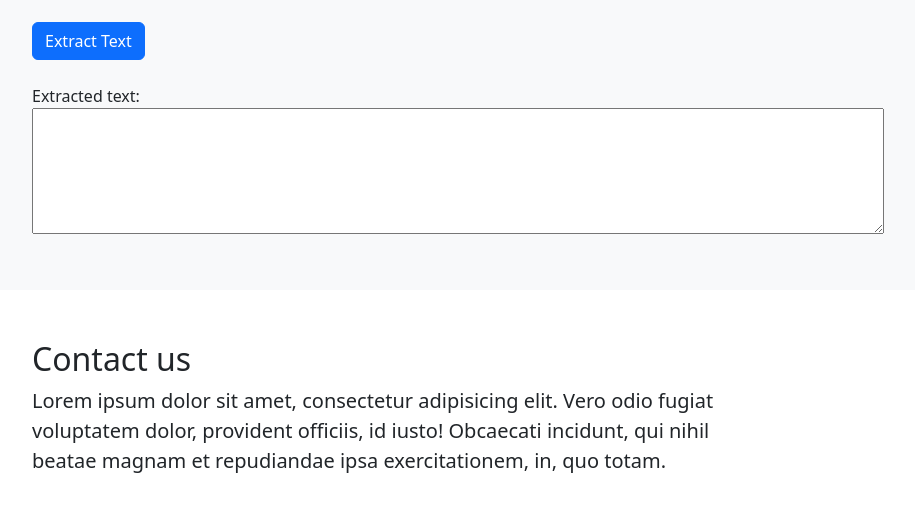
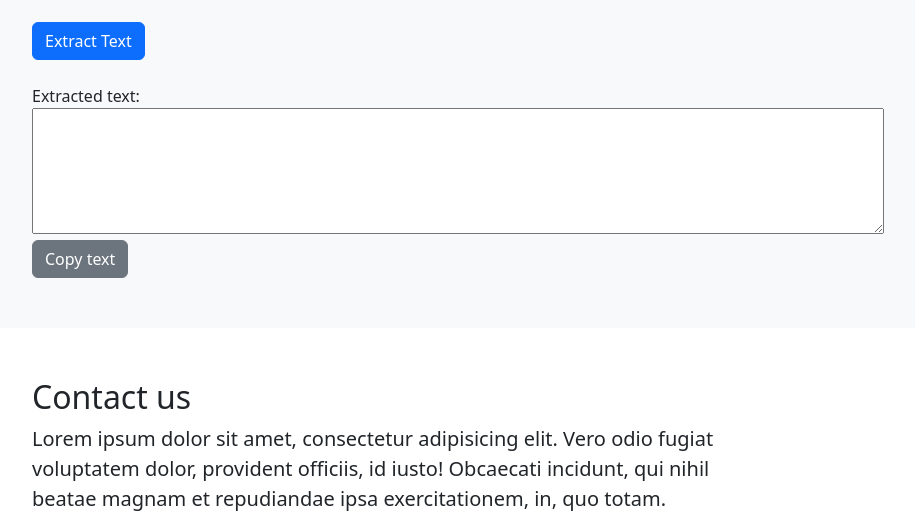
Before and after one commit to Blacklist-Pringles/ExtractMe, a Flask app: page / in a window 1280 px wide. Shown: the part 1043-1561 px from the top of the page, without its empty margins (248-1163 px from the left). Run offline with Flask 3, Linux system fonts and the light colour scheme.

Commit message:
add functionality to copy extracted text to clipboard

```diff
--- a/static/scripts.js
+++ b/static/scripts.js
@@ -120,6 +120,19 @@ function handleImageUpload(event) {
     }
   }
 
+// Function to copy extracted text to clipboard
+function copyTextToClipboard() {
+  // get extracted text from textarea element
+  var text = $("#extractedText").val();
+  // Copy text to clipboard
+  navigator.clipboard.writeText(text)
+    .then(() => {
+      alert("Text copied to clipboard");
+    })
+    .catch((error) => {
+      console.error("Failed to copy text to clipboard:", error);
+    });
+}
 
 // Function that adds event listeners to the canvas element - gets called when body in index.html is loaded
 function init() {
--- a/templates/index.html
+++ b/templates/index.html
@@ -81,8 +81,9 @@
             <button type="button" class="btn btn-primary" onclick="handleExtractText()">Extract Text</button>
             <br><br>
             Extracted text:
+            <textarea id="extractedText" rows="5" cols="90"></textarea>
             <br>
-            <textarea id="extractedText" rows="5" cols="90"></textarea>
+            <button type="button" class="btn btn-secondary" onclick="copyTextToClipboard()">Copy text</button>
           </div>
         </div>
       </div>
```
